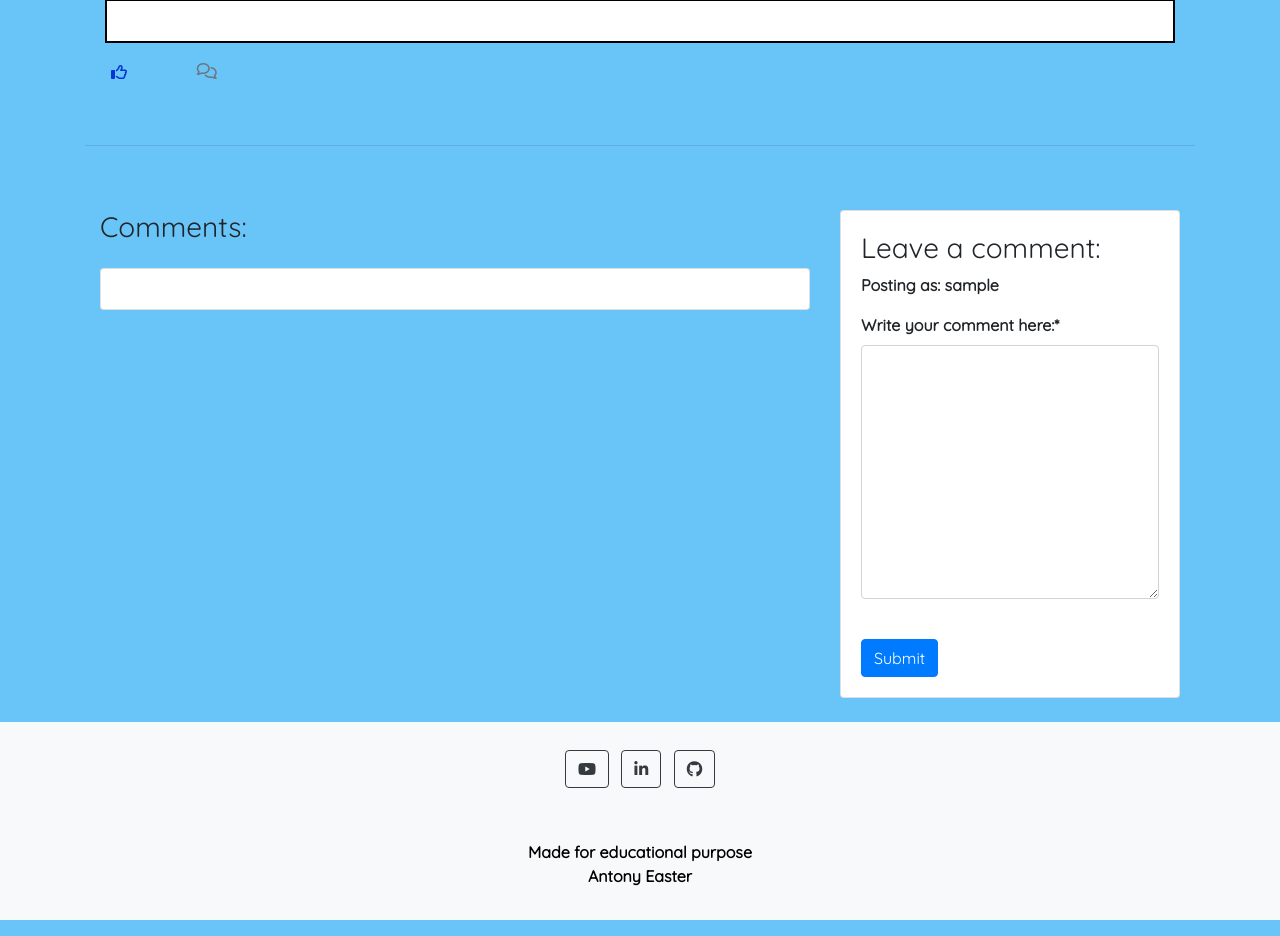
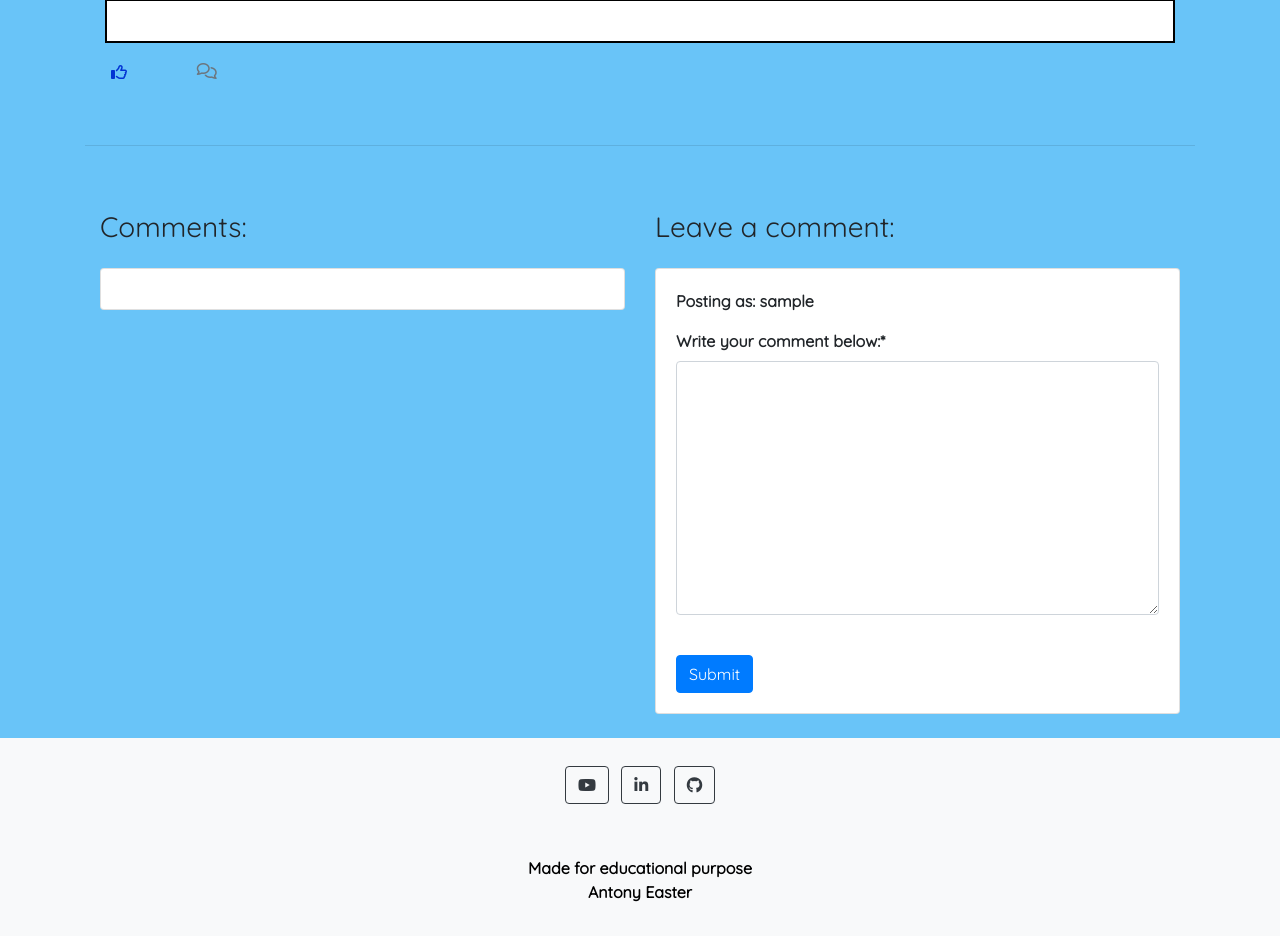
Before and after one commit to Antonyeaster/gem-explorers, a Django app: template templates/location_detail.html in a window 1280 px wide. Shown: the part 180-1116 px from the top of the page. Run offline with Django 3.2, Linux system fonts and the light colour scheme; the template is opened without the code that fills it: values that come from a table or form of the project are taken from there, others are empty; the visitor is signed in with stand-in values (Sample User, id 1); some libraries are stand-ins or nearby versions.

Commit message:
Fix comment box alignment and wording

```diff
--- a/gems/forms.py
+++ b/gems/forms.py
@@ -20,4 +20,4 @@ class CommentForm(forms.ModelForm):
     class Meta:
         model = Comment
         fields = ('body',)
-        labels = {'body': 'Write your comment here:',}
+        labels = {'body': 'Write your comment below:', }
--- a/templates/location_detail.html
+++ b/templates/location_detail.html
@@ -71,7 +71,7 @@
                     <!-- Comments section inside the post -->
                     <div class="container mt-5">
                         <div class="row">
-                            <div class="col-md-8">
+                            <div class="col-md-6">
                                 {% if comments.count == 0 %}
                                     {% if user.is_authenticated %}
                                     <h3 class="mb-4">Be the first to make a comment.</h3>
@@ -138,11 +138,11 @@
 
                             {% if user.is_authenticated %}
 
-                            <div class="col-md-4">
+                            <div class="col-md-6">
+                                <h3 class="mb-4">Leave a comment:</h3>
                                 <div class="card mb-4">
                                     <div class="card-body">
 
-                                        <h3>Leave a comment:</h3>
                                         <p>Posting as: {{ user.username }}</p>
                                         <form method="post">
                                             {{ comment_form | crispy }}
```
